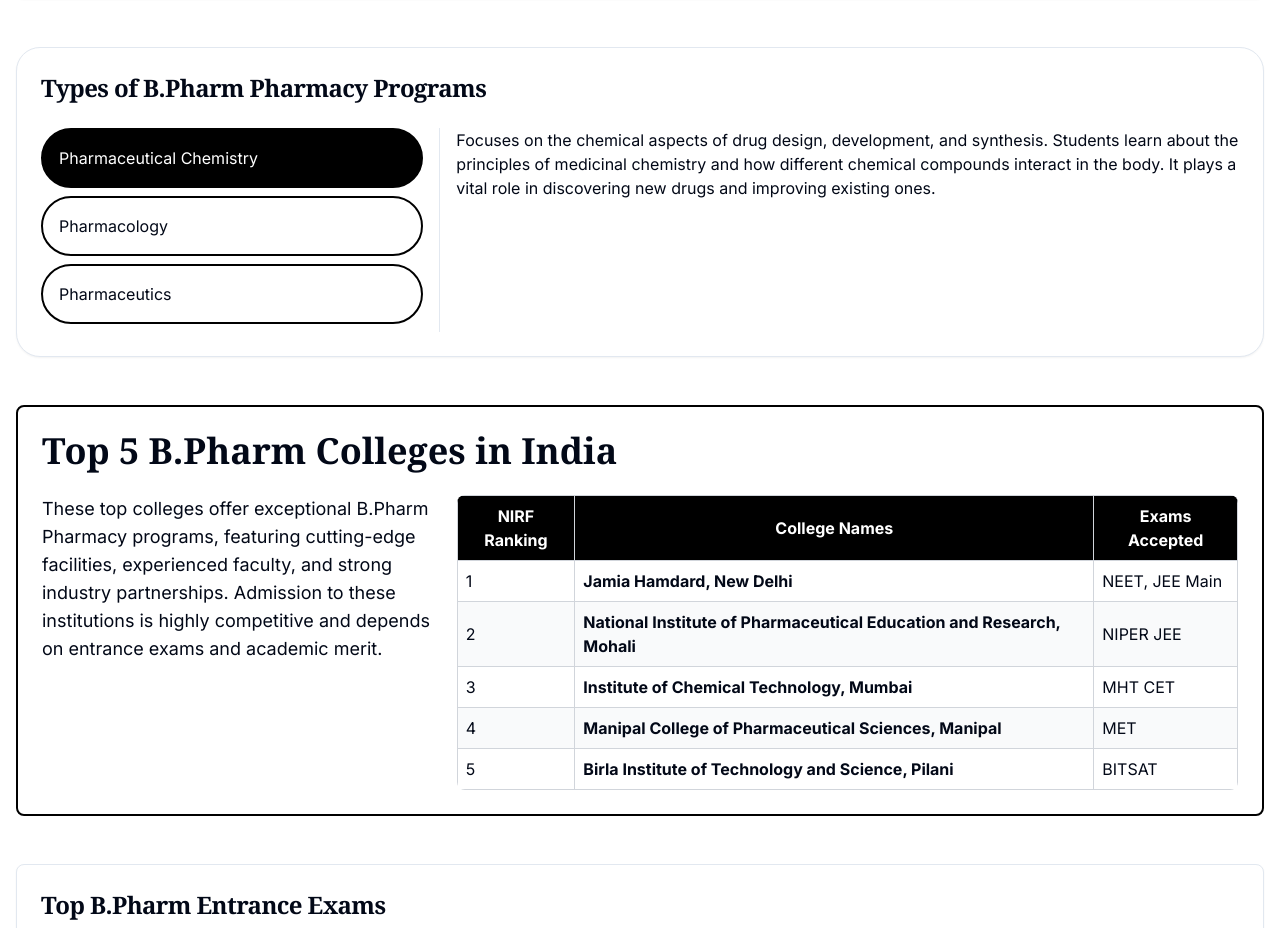
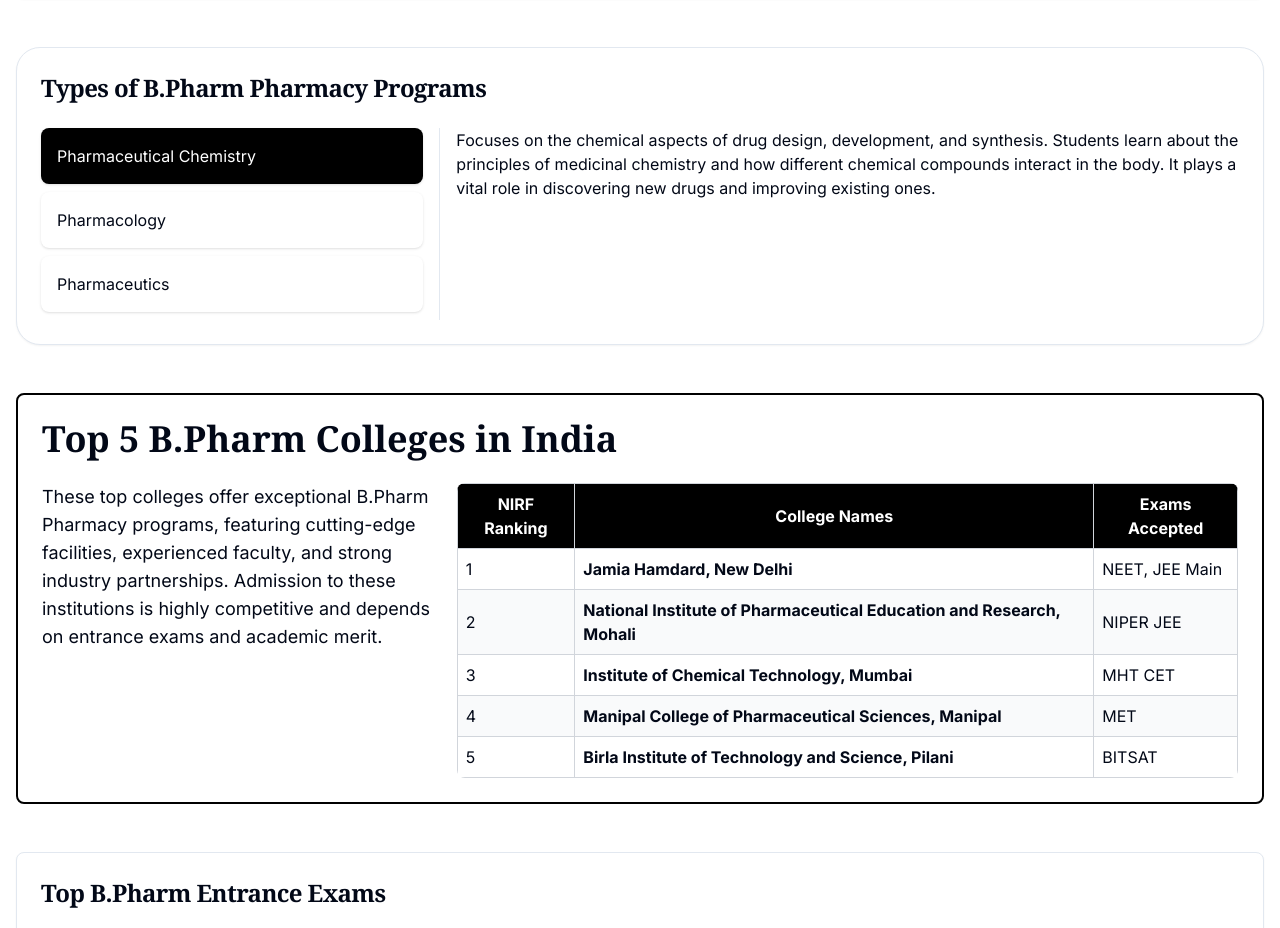
Before and after one commit to SubhodeepRoy17/merit-nation, a Next.js app: page /Pharmacy in a window 1280 px wide. Shown: the part 1062-1990 px from the top of the page. Built offline with nearby package versions, Linux system fonts and the light colour scheme.

Commit message:
More minor changes in the update-3

```diff
--- a/src/app/Pharmacy/components/TypesOfPrograms.tsx
+++ b/src/app/Pharmacy/components/TypesOfPrograms.tsx
@@ -52,12 +52,11 @@
             <button
                 key={program.name}
                 onClick={() => setSelectedProgram(program.name)}
-            className={`block w-full text-left p-4 mb-2 rounded-full border-2 border-black dark:border-white
-            transition-all duration-300 ease-in-out
+                className={`block w-full text-left p-4 mb-2 rounded-lg shadow transition-all duration-300 ease-in-out
                 ${
                     selectedProgram === program.name
                     ? "bg-black dark:bg-white text-white dark:text-black"
-                : "bg-transparent hover:bg-blue-500 dark:hover:bg-blue-600 hover:text-white"
+                    : "bg-white dark:bg-gray-800 hover:bg-blue-500 dark:hover:bg-blue-600 hover:text-white"
                 }`}
             >
                 {program.name}
```
Lines whose indentation alone changed are shown as unchanged.
